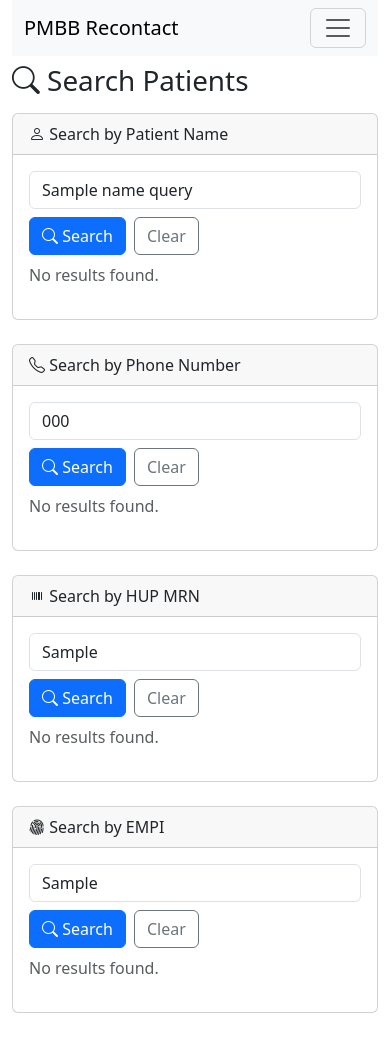
After one commit to mcondiff11/pmbb_recontact, a Flask app: template pmbbrecontact2/templates/search.html in a window 390 px wide. The commit adds this page. Run offline with Flask 3, Linux system fonts and the light colour scheme; the template is opened without the code that fills it: most values are stand-ins (such as "Sample title", 1, 10 or a date in 2020).

Commit message:
Add multi-field patient search page (name, phone, MRN, EMPI)
Co-Authored-By: Claude Sonnet 4.6 <noreply@anthropic.com>

```diff
--- a/pmbbrecontact2/app.py
+++ b/pmbbrecontact2/app.py
@@ -580,5 +580,49 @@ def cancel_collection(collection_id):
     except Exception as e:
         return f"Error: {str(e)}"
 
+@app.route('/search', methods=['GET'])
+def search():
+    """Multi-field patient search"""
+    TABLE = "biobank_analytics.pmbb_saliva.upcoming_appointments_for_saliva"
+    COLS = "DISTINCT EMPI, Patient_name, HUP_MRN, Patient_home_phone, Patient_cell_phone"
+
+    name_query  = request.args.get('name_query', '').strip()
+    phone_query = request.args.get('phone_query', '').strip()
+    mrn_query   = request.args.get('mrn_query', '').strip()
+    empi_query  = request.args.get('empi_query', '').strip()
+
+    name_results = phone_results = mrn_results = empi_results = None
+
+    try:
+        connection = get_databricks_connection()
+        cursor = connection.cursor()
+
+        if name_query:
+            cursor.execute(f"SELECT {COLS} FROM {TABLE} WHERE Patient_name LIKE ? LIMIT 100", [f"%{name_query}%"])
+            name_results = cursor.fetchall()
+
+        if phone_query:
+            cursor.execute(f"SELECT {COLS} FROM {TABLE} WHERE Patient_home_phone LIKE ? OR Patient_cell_phone LIKE ? LIMIT 100", [f"%{phone_query}%", f"%{phone_query}%"])
+            phone_results = cursor.fetchall()
+
+        if mrn_query:
+            cursor.execute(f"SELECT {COLS} FROM {TABLE} WHERE HUP_MRN = ? LIMIT 100", [mrn_query])
+            mrn_results = cursor.fetchall()
+
+        if empi_query:
+            cursor.execute(f"SELECT {COLS} FROM {TABLE} WHERE EMPI = ? LIMIT 100", [empi_query])
+            empi_results = cursor.fetchall()
+
+        cursor.close()
+        connection.close()
+    except Exception as e:
+        return f"Error: {str(e)}"
+
+    return render_template('search.html',
+        name_query=name_query,   name_results=name_results,
+        phone_query=phone_query, phone_results=phone_results,
+        mrn_query=mrn_query,     mrn_results=mrn_results,
+        empi_query=empi_query,   empi_results=empi_results)
+
 if __name__ == "__main__":
     app.run(host='0.0.0.0', debug=True)
--- a/pmbbrecontact2/templates/base.html
+++ b/pmbbrecontact2/templates/base.html
@@ -21,6 +21,7 @@
                         <li class="nav-item"><a class="nav-link" href="/participants">Participants</a></li>
                         <li class="nav-item"><a class="nav-link" href="/locations">Locations</a></li>
                         <li class="nav-item"><a class="nav-link" href="/studies">Studies</a></li>
+                        <li class="nav-item"><a class="nav-link" href="/search">Search</a></li>
                         <li class="nav-item"><a class="nav-link" href="/upcoming_collections">Scheduled Collections</a></li>
                         <li class="nav-item"><a class="nav-link" href="/completed_collections">Completed Collections</a></li>
 
--- /dev/null
+++ b/pmbbrecontact2/templates/search.html
@@ -0,0 +1,125 @@
+{% extends "base.html" %}
+
+{% block title %}Search Patients{% endblock %}
+
+{% block content %}
+
+<h1 class="py-2"><i class="bi bi-search"></i> Search Patients</h1>
+
+{% macro results_table(rows, highlight_col=None) %}
+{% if rows is not none %}
+  {% if rows|length > 0 %}
+  <div class="table-responsive mt-2">
+    <table class="table table-striped table-bordered table-hover table-sm">
+      <thead class="table-dark">
+        <tr>
+          <th>Patient Name</th>
+          <th>EMPI</th>
+          <th>HUP MRN</th>
+          <th>Home Phone</th>
+          <th>Cell Phone</th>
+        </tr>
+      </thead>
+      <tbody>
+        {% for row in rows %}
+        <tr>
+          <td><a href="{{ url_for('person_details', person_id=row['EMPI']) }}">{{ row['Patient_name'] }}</a></td>
+          <td>{{ row['EMPI'] }}</td>
+          <td>{{ row['HUP_MRN'] }}</td>
+          <td>{{ row['Patient_home_phone'] }}</td>
+          <td>{{ row['Patient_cell_phone'] }}</td>
+        </tr>
+        {% endfor %}
+      </tbody>
+    </table>
+  </div>
+  <p class="text-muted small">{{ rows|length }} result(s)</p>
+  {% else %}
+  <p class="text-muted mt-2">No results found.</p>
+  {% endif %}
+{% endif %}
+{% endmacro %}
+
+
+<!-- Patient Name -->
+<div class="card mb-4" id="name-section">
+  <div class="card-header"><i class="bi bi-person"></i> Search by Patient Name</div>
+  <div class="card-body">
+    <form method="GET" class="row g-2 align-items-end">
+      <input type="hidden" name="section" value="name">
+      <div class="col-md-6">
+        <input type="text" class="form-control" name="name_query" value="{{ name_query }}" placeholder="Enter patient name...">
+      </div>
+      <div class="col-auto">
+        <button type="submit" class="btn btn-primary"><i class="bi bi-search"></i> Search</button>
+        {% if name_query %}<a href="{{ request.path }}#name" class="btn btn-outline-secondary ms-1">Clear</a>{% endif %}
+      </div>
+    </form>
+    {{ results_table(name_results) }}
+  </div>
+</div>
+
+<!-- Phone Number -->
+<div class="card mb-4" id="phone-section">
+  <div class="card-header"><i class="bi bi-telephone"></i> Search by Phone Number</div>
+  <div class="card-body">
+    <form method="GET" class="row g-2 align-items-end">
+      <input type="hidden" name="section" value="phone">
+      <div class="col-md-6">
+        <input type="text" class="form-control" name="phone_query" value="{{ phone_query }}" placeholder="Enter phone number...">
+      </div>
+      <div class="col-auto">
+        <button type="submit" class="btn btn-primary"><i class="bi bi-search"></i> Search</button>
+        {% if phone_query %}<a href="{{ request.path }}#phone" class="btn btn-outline-secondary ms-1">Clear</a>{% endif %}
+      </div>
+    </form>
+    {{ results_table(phone_results) }}
+  </div>
+</div>
+
+<!-- HUP MRN -->
+<div class="card mb-4" id="mrn-section">
+  <div class="card-header"><i class="bi bi-upc"></i> Search by HUP MRN</div>
+  <div class="card-body">
+    <form method="GET" class="row g-2 align-items-end">
+      <input type="hidden" name="section" value="mrn">
+      <div class="col-md-6">
+        <input type="text" class="form-control" name="mrn_query" value="{{ mrn_query }}" placeholder="Enter HUP MRN...">
+      </div>
+      <div class="col-auto">
+        <button type="submit" class="btn btn-primary"><i class="bi bi-search"></i> Search</button>
+        {% if mrn_query %}<a href="{{ request.path }}#mrn" class="btn btn-outline-secondary ms-1">Clear</a>{% endif %}
+      </div>
+    </form>
+    {{ results_table(mrn_results) }}
+  </div>
+</div>
+
+<!-- EMPI -->
+<div class="card mb-4" id="empi-section">
+  <div class="card-header"><i class="bi bi-fingerprint"></i> Search by EMPI</div>
+  <div class="card-body">
+    <form method="GET" class="row g-2 align-items-end">
+      <input type="hidden" name="section" value="empi">
+      <div class="col-md-6">
+        <input type="text" class="form-control" name="empi_query" value="{{ empi_query }}" placeholder="Enter EMPI...">
+      </div>
+      <div class="col-auto">
+        <button type="submit" class="btn btn-primary"><i class="bi bi-search"></i> Search</button>
+        {% if empi_query %}<a href="{{ request.path }}#empi" class="btn btn-outline-secondary ms-1">Clear</a>{% endif %}
+      </div>
+    </form>
+    {{ results_table(empi_results) }}
+  </div>
+</div>
+
+<script>
+  // Scroll to the active section after search
+  const section = new URLSearchParams(window.location.search).get('section');
+  if (section) {
+    const el = document.getElementById(section + '-section');
+    if (el) el.scrollIntoView({ behavior: 'smooth' });
+  }
+</script>
+
+{% endblock %}
```
